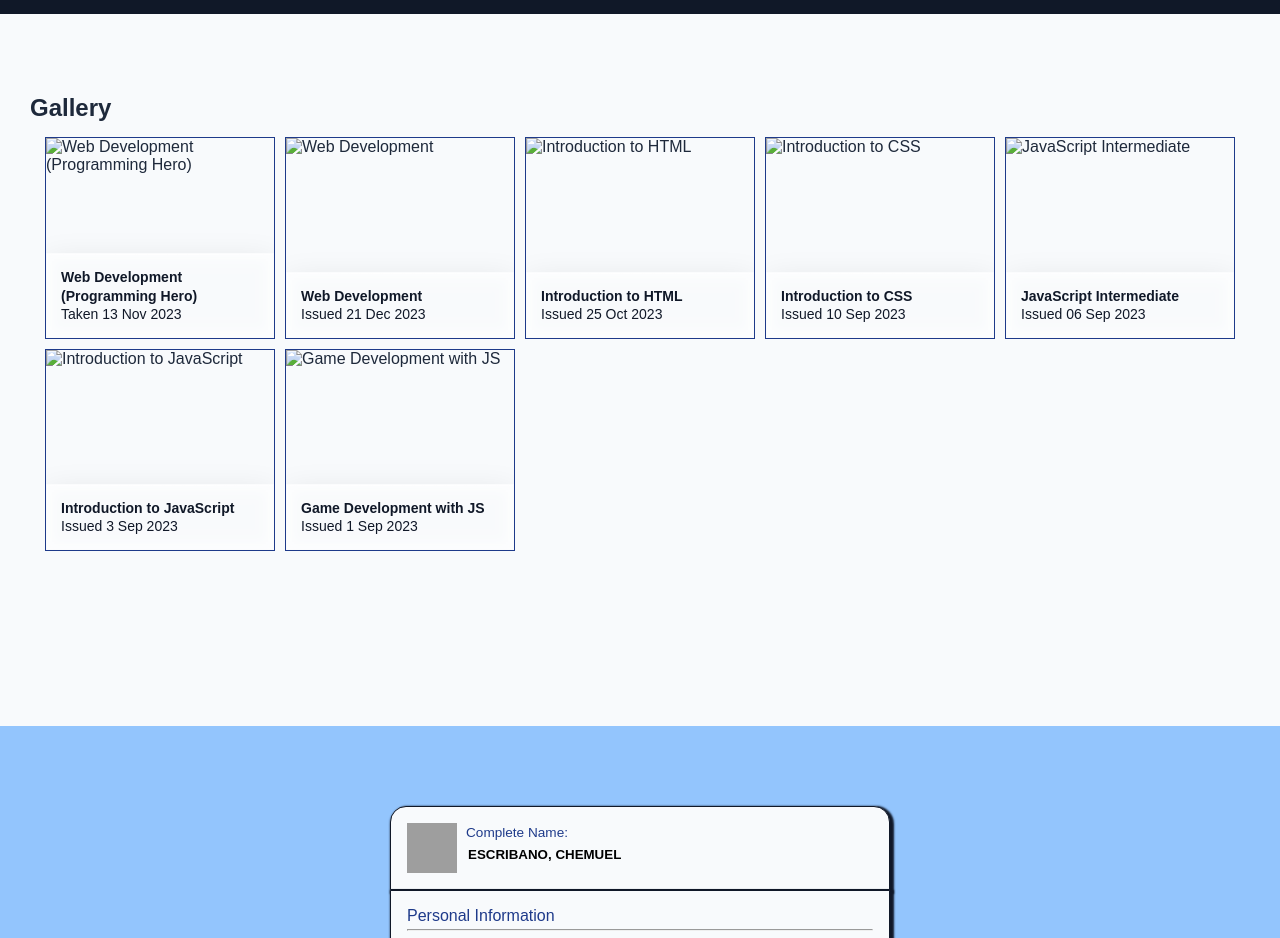
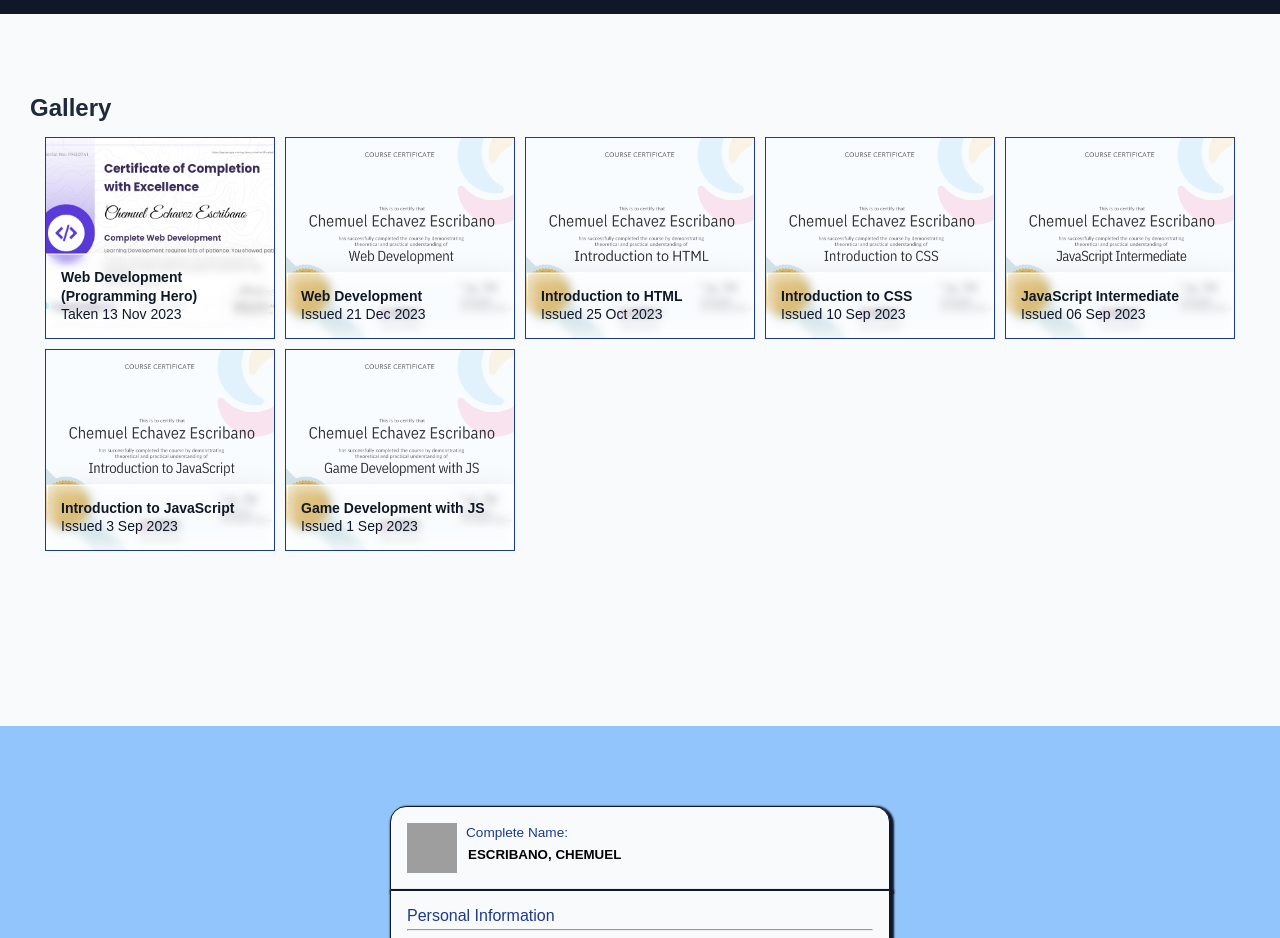
Before and after one commit to Pxych09/portfolio-chem, a plain HTML site: page index.html in a window 1280 px wide. Shown: the part 1800-2738 px from the top of the page. Drawn offline with Linux system fonts and the light colour scheme; grey boxes are pictures that could not be loaded; a web font is replaced by a local one.

Commit message:
Update image paths in index.html

```diff
--- a/index.html
+++ b/index.html
@@ -87,7 +87,7 @@
             <figure>
                 <!-- <embed src="./imgs/ed1cdf2e-2f02-44ce-878d-ec5119daf29d.pdf" alt="" type="application/pdf"> -->
                 <!-- <iframe src="./imgs/ed1cdf2e-2f02-44ce-878d-ec5119daf29d.pdf" width="100%" height="500px"></iframe> -->
-                <img src="./imgs/png-jpg/prog_hub_webdev.jpg" alt="Web Development (Programming Hero)" loading="lazy">
+                <img src="./imgs/prog_hub_webdev.jpg" alt="Web Development (Programming Hero)" loading="lazy">
                 <figcaption>
                     <h4>Web Development (Programming Hero)</h4>
                     <p>Taken 13 Nov 2023</p>
@@ -96,7 +96,7 @@
             <figure>
                 <!-- <embed src="./imgs/ed1cdf2e-2f02-44ce-878d-ec5119daf29d.pdf" alt="" type="application/pdf"> -->
                     <!-- <iframe src="./imgs/ed1cdf2e-2f02-44ce-878d-ec5119daf29d.pdf" width="100%" height="500px"></iframe> -->
-                    <img src="./imgs/png-jpg/webdev.png" alt="Web Development" loading="lazy">
+                    <img src="./imgs/webdev.png" alt="Web Development" loading="lazy">
                     <figcaption>
                         <h4>Web Development</h4>
                     <p>Issued 21 Dec 2023</p>
@@ -105,7 +105,7 @@
             <figure>
                 <!-- <embed src="./imgs/ed1cdf2e-2f02-44ce-878d-ec5119daf29d.pdf" alt="" type="application/pdf"> -->
                 <!-- <iframe src="./imgs/ed1cdf2e-2f02-44ce-878d-ec5119daf29d.pdf" width="100%" height="500px"></iframe> -->
-                <img src="./imgs/png-jpg/intro_hml.png" alt="Introduction to HTML" loading="lazy">
+                <img src="./imgs/intro_hml.png" alt="Introduction to HTML" loading="lazy">
                 <figcaption>
                     <h4>Introduction to HTML</h4>
                     <p>Issued 25 Oct 2023</p>
@@ -114,7 +114,7 @@
             <figure>
                 <!-- <embed src="./imgs/ed1cdf2e-2f02-44ce-878d-ec5119daf29d.pdf" alt="" type="application/pdf"> -->
                 <!-- <iframe src="./imgs/ed1cdf2e-2f02-44ce-878d-ec5119daf29d.pdf" width="100%" height="500px"></iframe> -->
-                <img src="./imgs/png-jpg/intro_css.png" alt="Introduction to CSS" loading="lazy">
+                <img src="./imgs/intro_css.png" alt="Introduction to CSS" loading="lazy">
                 <figcaption>
                     <h4>Introduction to CSS</h4>
                     <p>Issued 10 Sep 2023</p>
@@ -123,7 +123,7 @@
             <figure>
                 <!-- <embed src="./imgs/ed1cdf2e-2f02-44ce-878d-ec5119daf29d.pdf" alt="" type="application/pdf"> -->
                 <!-- <iframe src="./imgs/ed1cdf2e-2f02-44ce-878d-ec5119daf29d.pdf" width="100%" height="500px"></iframe> -->
-                <img src="./imgs/png-jpg/intermmediate_js.png" alt="JavaScript Intermediate" loading="lazy">
+                <img src="./imgs/intermmediate_js.png" alt="JavaScript Intermediate" loading="lazy">
                 <figcaption>
                     <h4>JavaScript Intermediate</h4>
                     <p>Issued 06 Sep 2023</p>
@@ -132,7 +132,7 @@
             <figure>
                 <!-- <embed src="./imgs/ed1cdf2e-2f02-44ce-878d-ec5119daf29d.pdf" alt="" type="application/pdf"> -->
                 <!-- <iframe src="./imgs/ed1cdf2e-2f02-44ce-878d-ec5119daf29d.pdf" width="100%" height="500px"></iframe> -->
-                <img src="./imgs/png-jpg/intro_js.png" alt="Introduction to JavaScript" loading="lazy">
+                <img src="./imgs/intro_js.png" alt="Introduction to JavaScript" loading="lazy">
                 <figcaption>
                     <h4>Introduction to JavaScript</h4>
                     <p>Issued 3 Sep 2023</p>
@@ -141,7 +141,7 @@
             <figure>
                 <!-- <embed src="./imgs/ed1cdf2e-2f02-44ce-878d-ec5119daf29d.pdf" alt="" type="application/pdf"> -->
                 <!-- <iframe src="./imgs/ed1cdf2e-2f02-44ce-878d-ec5119daf29d.pdf" width="100%" height="500px"></iframe> -->
-                <img src="./imgs/png-jpg/gamedev_js.png" alt="Game Development with JS" loading="lazy">
+                <img src="./imgs/gamedev_js.png" alt="Game Development with JS" loading="lazy">
                 <figcaption>
                     <h4>Game Development with JS</h4>
                     <p>Issued 1 Sep 2023</p>
```
